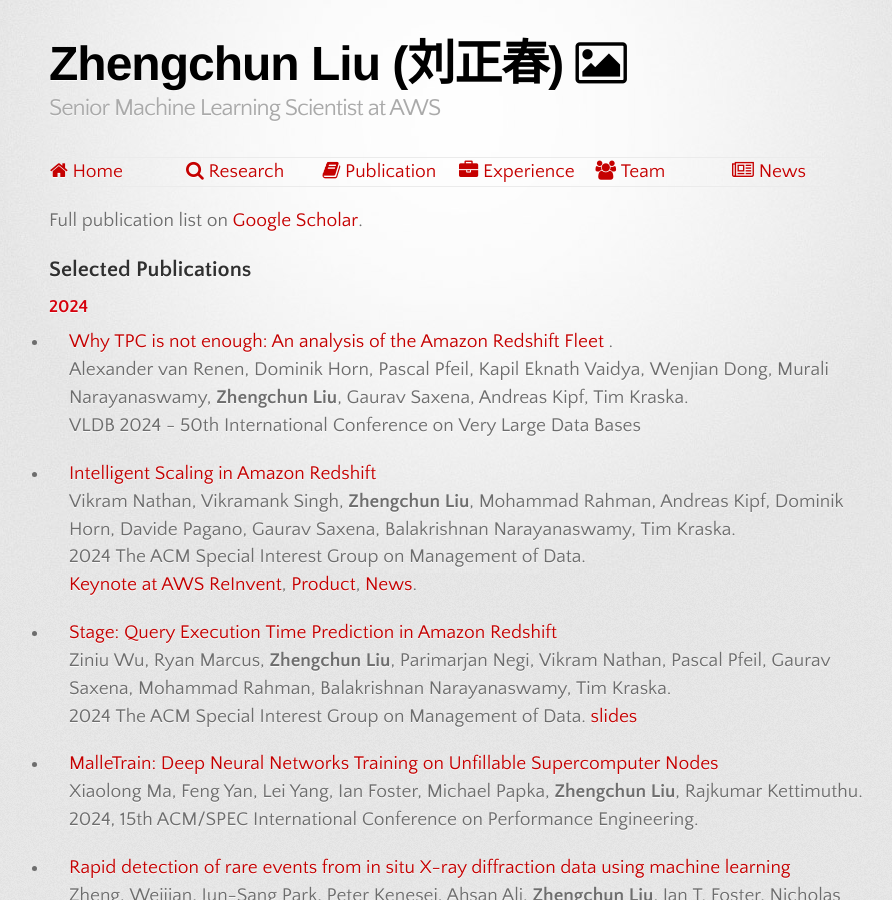
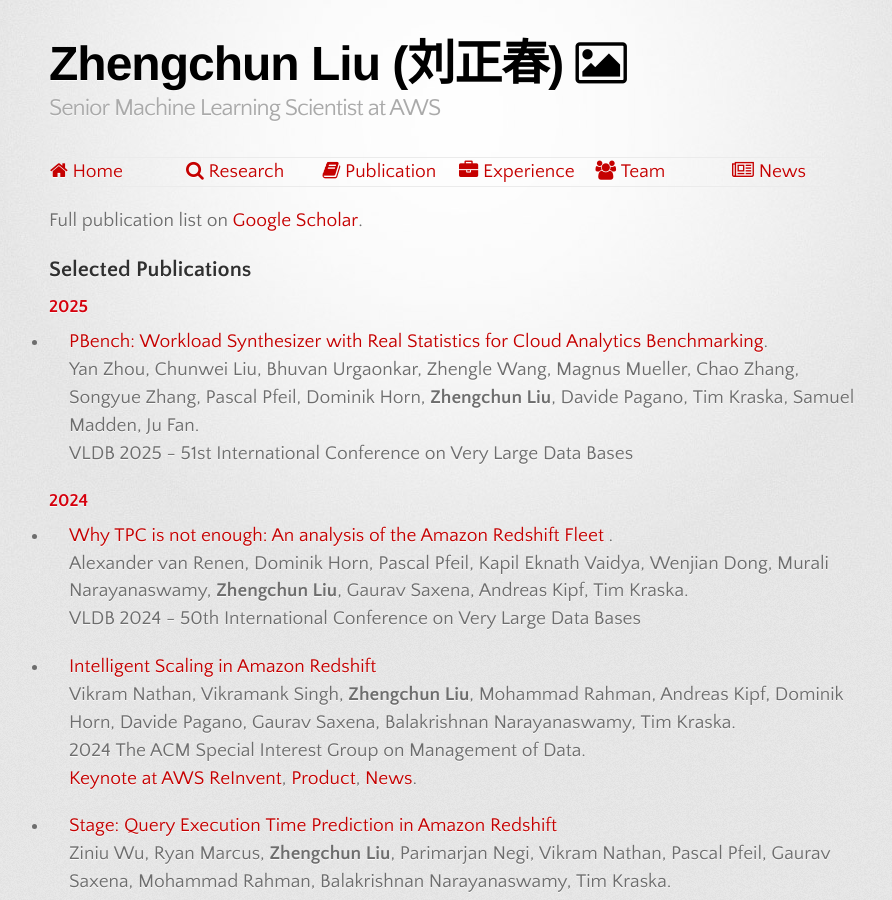
Before and after one commit to lzhengchun/lzhengchun.github.io, a Jekyll site: the page built from Publication.md, in a window 1280 px wide and 900 px high. Shown: the whole window, without its empty margins (181-1073 px from the left). Built offline with Jekyll 4.4.1, drawn with Linux system fonts in a browser that asks for light colours; some web fonts are replaced.

Commit message:
Update Publication.md

```diff
--- a/Publication.md
+++ b/Publication.md
@@ -6,6 +6,11 @@
 Full publication list on [Google Scholar](https://scholar.google.com/citations?user=QmES0pkAAAAJ&hl=en).
 
 ## Selected Publications
+### 2025
+- [PBench: Workload Synthesizer with Real Statistics for Cloud Analytics Benchmarking](https://www.arxiv.org/abs/2506.16379).<br>
+Yan Zhou, Chunwei Liu, Bhuvan Urgaonkar, Zhengle Wang, Magnus Mueller, Chao Zhang, Songyue Zhang, Pascal Pfeil, Dominik Horn, **Zhengchun Liu**, Davide Pagano, Tim Kraska, Samuel Madden, Ju Fan.<br>
+VLDB 2025 - 51st International Conference on Very Large Data Bases
+
 ### 2024
 - [Why TPC is not enough: An analysis of the Amazon Redshift Fleet ](https://www.vldb.org/pvldb/vol17/p3694-saxena.pdf).<br>
 Alexander van Renen, Dominik Horn, Pascal Pfeil, Kapil Eknath Vaidya, Wenjian Dong, Murali Narayanaswamy, **Zhengchun Liu**, Gaurav Saxena, Andreas Kipf, Tim Kraska.<br>
```
